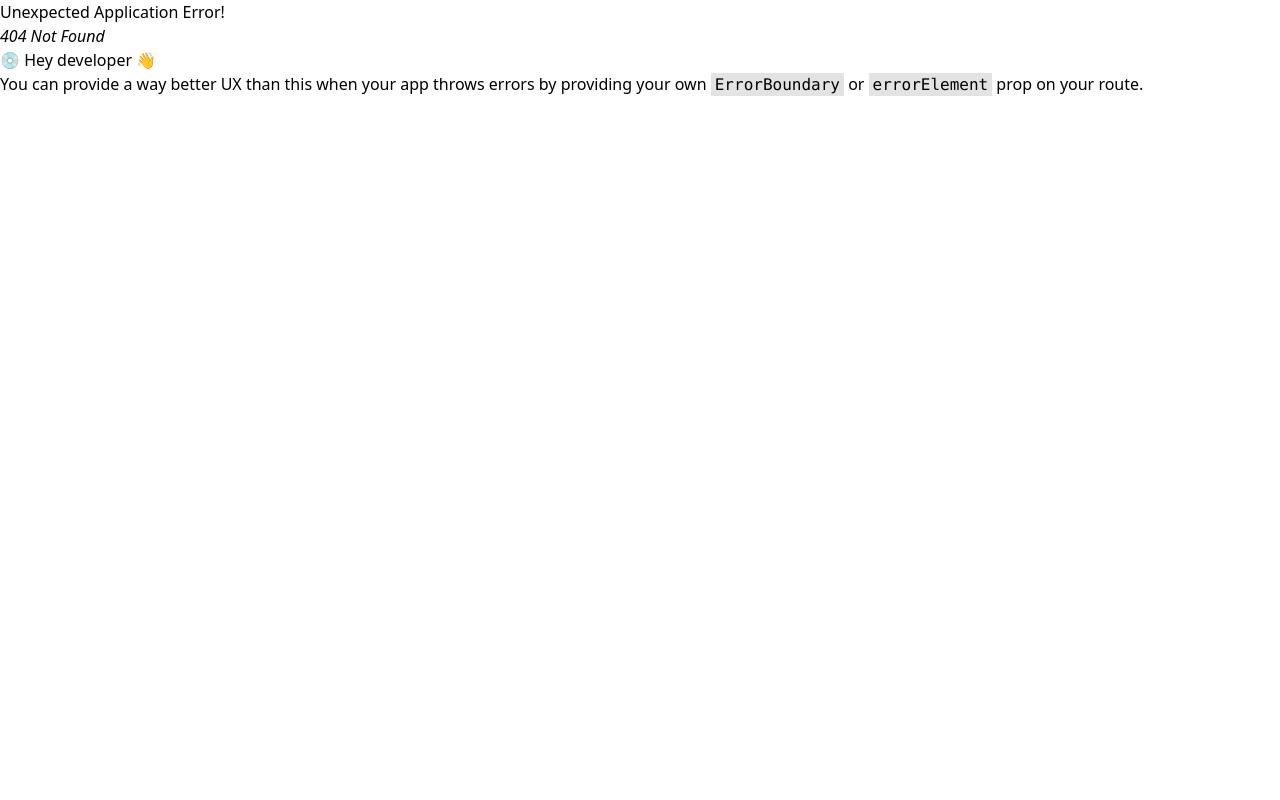
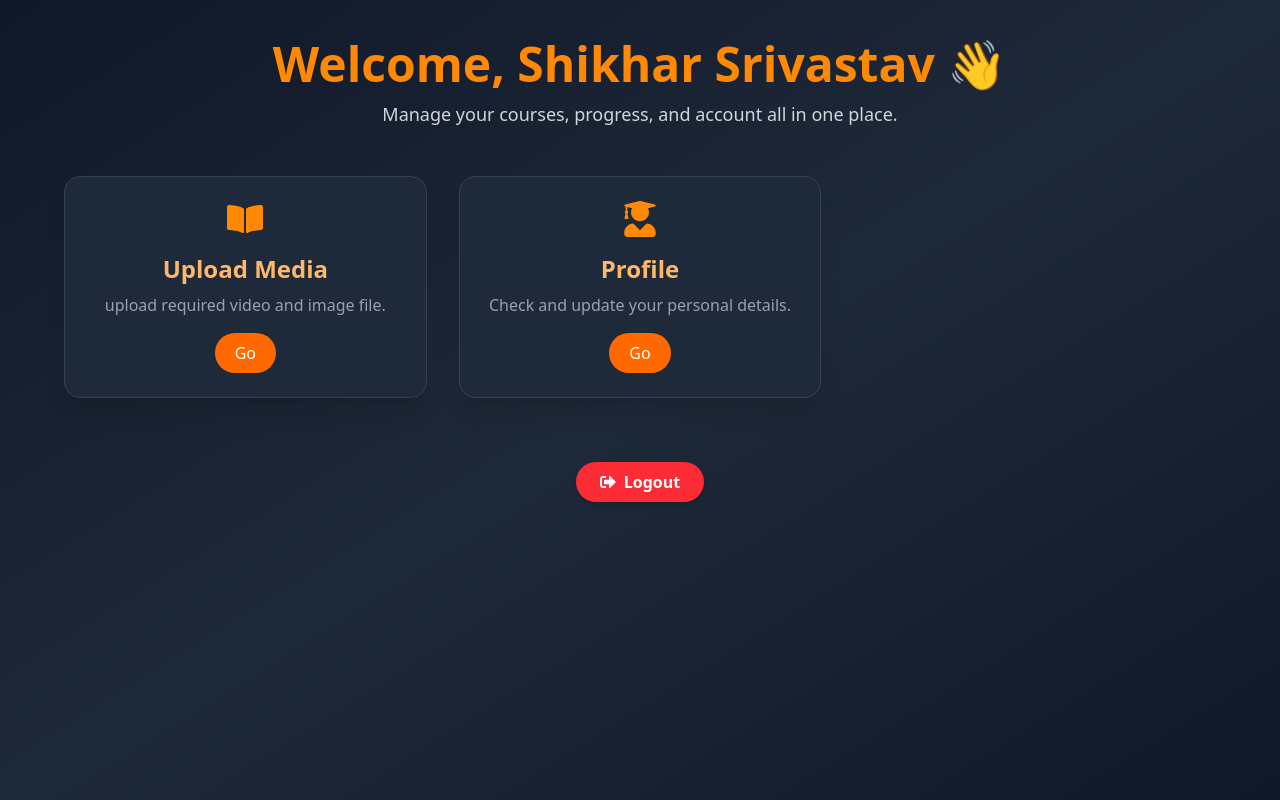
Before and after one commit to Shikhrar214/Abhay-arci-institute, a React (Vite) app in the folder client/: page /staff-dash in a window 1280 px wide. Before the commit this address had no page. Built offline with nearby package versions, Linux system fonts and the light colour scheme.

Commit message:
staff dashboard page

```diff
--- a/client/src/admin/Login.jsx
+++ b/client/src/admin/Login.jsx
@@ -1,11 +1,82 @@
-import React from 'react'
+import React from "react";
+import { motion } from "framer-motion";
+import { Link } from "react-router"
 
-function Login() {
+const Login = () => {
+
+  const adminLogin = () => {
+    alert("papa")
+  }
+
   return (
-    <div>
-      Admin Login
+    <div className="min-h-screen flex items-center justify-center bg-gradient-to-br from-gray-900 via-gray-800 to-gray-900 text-white p-6">
+      <motion.div
+        initial={{ opacity: 0, y: 30 }}
+        animate={{ opacity: 1, y: 0 }}
+        transition={{ duration: 0.6 }}
+        className="w-full max-w-md bg-gray-800 bg-opacity-70 backdrop-blur-lg rounded-2xl shadow-2xl border border-gray-700 p-8 md:p-10"
+      >
+        {/* Title */}
+        <h2 className="text-3xl md:text-4xl font-extrabold text-center mb-8 text-orange-400">
+          admin Login
+        </h2>
+
+        {/* Login Form */}
+        <form className="space-y-6">
+          {/* Unique ID */}
+          <div>
+            <label className="block text-sm mb-2 text-gray-300">Unique ID</label>
+            <input
+              type="text"
+              placeholder="Enter your ID"
+              className="w-full px-4 py-3 rounded-lg bg-gray-900 border border-gray-600 focus:border-orange-400 outline-none placeholder-gray-400 text-white transition duration-300"
+            />
+          </div>
+
+          {/* Password */}
+          <div>
+            <label className="block text-sm mb-2 text-gray-300">Password</label>
+            <input
+              type="password"
+              placeholder="Enter your password"
+              className="w-full px-4 py-3 rounded-lg bg-gray-900 border border-gray-600 focus:border-orange-400 outline-none placeholder-gray-400 text-white transition duration-300"
+            />
+          </div>
+
+          {/* Submit Button */}
+          <motion.button
+            whileHover={{ scale: 1.05, backgroundColor: "#f97316" }}
+            whileTap={{ scale: 0.95 }}
+            onClick={adminLogin}
+            className="w-full py-3 mt-4 bg-orange-500 hover:bg-orange-600 text-white font-semibold rounded-lg shadow-lg transition-all duration-300"
+          >
+            Login
+          </motion.button>
+        </form>
+
+        {/* Forgot Password */}
+        <div className="text-center mt-5">
+          <Link
+            to="#"
+            className="text-sm text-gray-400 hover:text-orange-400 transition"
+          >
+            Forgot your password?
+          </Link>
+        </div>
+
+        {/* Divider */}
+        <div className="my-6 border-t border-gray-700"></div>
+
+        {/* Signup Link */}
+        <p className="text-center text-gray-400 text-sm">
+          Don’t have an account?{" "}
+          <Link to="/register" className="text-orange-400 hover:underline">
+            Register Now
+          </Link>
+        </p>
+      </motion.div>
     </div>
-  )
-}
+  );
+};
 
-export default Login
+export default Login;
--- /dev/null
+++ b/client/src/employee/PersonalDetail.jsx
@@ -0,0 +1,11 @@
+import React from 'react'
+
+function PersonalDetail() {
+  return (
+    <div>
+      PersonalDetail
+    </div>
+  )
+}
+
+export default PersonalDetail
--- /dev/null
+++ b/client/src/employee/StaffDashboard.jsx
@@ -0,0 +1,113 @@
+import React from 'react'
+import { motion } from "framer-motion";
+import { NavLink } from "react-router";
+import {
+  FaBookOpen,
+  FaUserGraduate,
+  FaMoneyBillWave,
+  FaClipboardList,
+  FaSignOutAlt,
+} from "react-icons/fa";
+
+
+function StaffDasgboard() {
+
+  const studentName = "Shikhar Srivastav"; // dynamic later
+
+  const dashboardItems = [
+    {
+      title: "Upload Media",
+      icon: <FaBookOpen className="text-4xl text-orange-400" />,
+      desc: "upload required video and image file.",
+      link: "/Staff-media-upload",
+    },
+    {
+      title: "Profile",
+      icon: <FaUserGraduate className="text-4xl text-orange-400" />,
+      desc: "Check and update your personal details.",
+      link: "/staff-detail",
+    },
+    // {
+    //   title: "Payments",
+    //   icon: <FaMoneyBillWave className="text-4xl text-orange-400" />,
+    //   desc: "Track fees, payments, and invoices.",
+    //   link: "/payment",
+    // },
+    // {
+    //   title: "Assignments",
+    //   icon: <FaClipboardList className="text-4xl text-orange-400" />,
+    //   desc: "Submit and review your assignments.",
+    //   link: "/assignments",
+    // },
+  ];
+
+
+  return (
+    <div className="min-h-screen bg-gradient-to-br from-gray-900 via-gray-800 to-gray-900 text-white p-6 md:p-10">
+      {/* Header */}
+      <motion.div
+        initial={{ opacity: 0, y: -40 }}
+        animate={{ opacity: 1, y: 0 }}
+        transition={{ duration: 0.6 }}
+        className="text-center mb-12"
+      >
+        <h1 className="text-4xl md:text-5xl font-extrabold text-orange-400">
+          Welcome, {studentName} 👋
+        </h1>
+        <p className="text-gray-300 mt-3 text-lg">
+          Manage your courses, progress, and account all in one place.
+        </p>
+      </motion.div>
+
+      {/* Dashboard Cards */}
+      <motion.div
+        initial={{ opacity: 0 }}
+        animate={{ opacity: 1 }}
+        transition={{ delay: 0.2, duration: 0.8 }}
+        className="grid grid-cols-1 sm:grid-cols-2 lg:grid-cols-3 gap-8 max-w-6xl mx-auto"
+      >
+        {dashboardItems.map((item, index) => (
+          <motion.div
+            key={index}
+            whileHover={{ scale: 1.05, rotate: 1 }}
+            transition={{ type: "spring", stiffness: 200 }}
+            className="bg-gray-800 bg-opacity-60 backdrop-blur-lg border border-gray-700 rounded-2xl shadow-xl p-6 flex flex-col items-center text-center hover:border-orange-400 transition-all duration-300"
+          >
+            {item.icon}
+            <h2 className="text-2xl font-semibold mt-4 text-orange-300">
+              {item.title}
+            </h2>
+            <p className="text-gray-400 mt-2 text-sm md:text-base">
+              {item.desc}
+            </p>
+            <motion.div whileHover={{ scale: 1.05 }} className="mt-4">
+              <NavLink
+                to={item.link}
+                className="inline-block bg-orange-500 hover:bg-orange-600 text-white py-2 px-5 rounded-full font-medium transition"
+              >
+                Go
+              </NavLink>
+            </motion.div>
+          </motion.div>
+        ))}
+      </motion.div>
+
+      {/* Logout Button */}
+      <motion.div
+        initial={{ opacity: 0, y: 40 }}
+        animate={{ opacity: 1, y: 0 }}
+        transition={{ delay: 0.4, duration: 0.7 }}
+        className="text-center mt-16"
+      >
+        <button
+          className="flex items-center justify-center gap-2 mx-auto bg-red-500 hover:bg-red-600 text-white py-2 px-6 rounded-full font-semibold transition-all duration-300 shadow-md"
+          onClick={() => alert("Logged out successfully!")}
+        >
+          <FaSignOutAlt /> Logout
+        </button>
+      </motion.div>
+    </div>
+  )
+}
+
+export default StaffDasgboard;
--- /dev/null
+++ b/client/src/employee/StaffLogin.jsx
@@ -0,0 +1,53 @@
+import React from 'react'
+import { motion } from "framer-motion";
+
+function StaffLogin() {
+
+
+  const staffLogin = () => {
+
+  }
+  return (
+    <div className='bg-gradient-to-br from-gray-900 via-gray-800 to-gray-900 h-screen w-full text-white flex items-center justify-center'>
+      <motion.div
+      initial={{ opacity: 0, y: 30 }}
+      animate={ {opacity: 1, y: 0}}
+      transition={{ duration: 0.6}}
+      className='w-full max-w-md bg-gray-800 bg-opacity-70 backdrop-blur-lg rounded-2xl shadow-2xl border border-gray-700 p-8 md:p-10'
+      >
+         <h1 className='text-3xl md:text-4xl font-extrabold text-center mb-8 text-orange-400'>Login</h1>
+
+         <form
+         action=""
+         className='space-y-6'
+         >
+          <div>
+            <label className='block text-sm mb-2 text-gray-300' htmlFor="">ID</label>
+            <input type="text"
+            placeholder='Enter ID'
+            className='w-full px-4 py-3 rounded-lg bg-gray-900 border border-gray-600 focus:border-orange-400 outline-none placeholder-gray-400'
+            />
+          </div>
+
+          <div>
+            <label className='block text-sm mb-2 text-gray-300' htmlFor="">password</label>
+            <input type="password"
+            placeholder='Password'
+            className='w-full px-4 py-3 rounded-lg bg-gray-900 border border-gray-600 focus:border-orange-400 outline-none placeholder-gray-400'
+            />
+          </div>
+         </form>
+
+
+         <motion.button
+         whileHover={{ scale: 1.05, backgroundColor: "#f97316" }}
+         whileTap={{ scale: 0.95 }}
+         onClick={staffLogin}
+         className="w-full py-3 mt-4 bg-orange-500 hover:bg-orange-600 text-white font-semibold rounded-lg shadow-lg transition-all duration-300"
+         >Login</motion.button>
+      </motion.div>
+    </div>
+  )
+}
+
+export default StaffLogin
--- /dev/null
+++ b/client/src/employee/UploadMedia.jsx
@@ -0,0 +1,11 @@
+import React from 'react'
+
+function UploadMedia() {
+  return (
+    <div>
+      MediaUpload
+    </div>
+  )
+}
+
+export default UploadMedia;
--- /dev/null
+++ b/client/src/employee/index.js
@@ -0,0 +1,4 @@
+export { default as PersonalDetail } from "./PersonalDetail"
+export { default as StaffDashboard } from "./StaffDashboard"
+export { default as StaffLogin } from "./StaffLogin"
+export { default as UploadMedia } from "./UploadMedia"
--- a/client/src/student/PersonalDetails.jsx
+++ b/client/src/student/PersonalDetails.jsx
@@ -1,4 +1,5 @@
 import React, { useState } from "react";
+import {Link } from "react-router"
 import { useNavigate } from "react-router";
 import { motion } from "framer-motion";
 
@@ -113,6 +114,11 @@ const PersonalDetails = () => {
         >
           Submit Details
         </motion.button>
+
+        <Link
+        className="ml-8 border border-orange-900 rounded-full md:w-full sm:w-full p-3 bg-amber-300"
+        to={"/login"}
+        >Student? Login</Link>
       </motion.form>
     </div>
   );
```
Also changed, not shown: client/src/App.jsx (+21 -0 lines), client/src/employee/Login.jsx (deleted).
